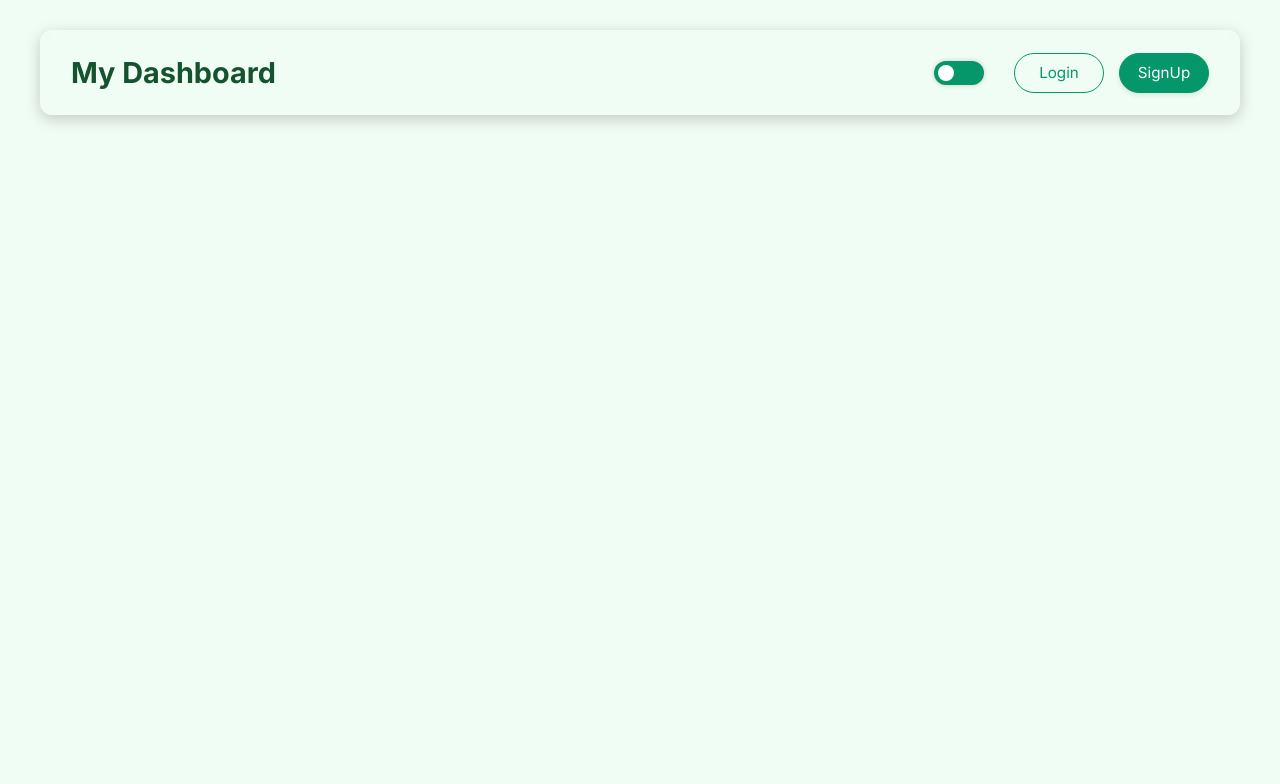
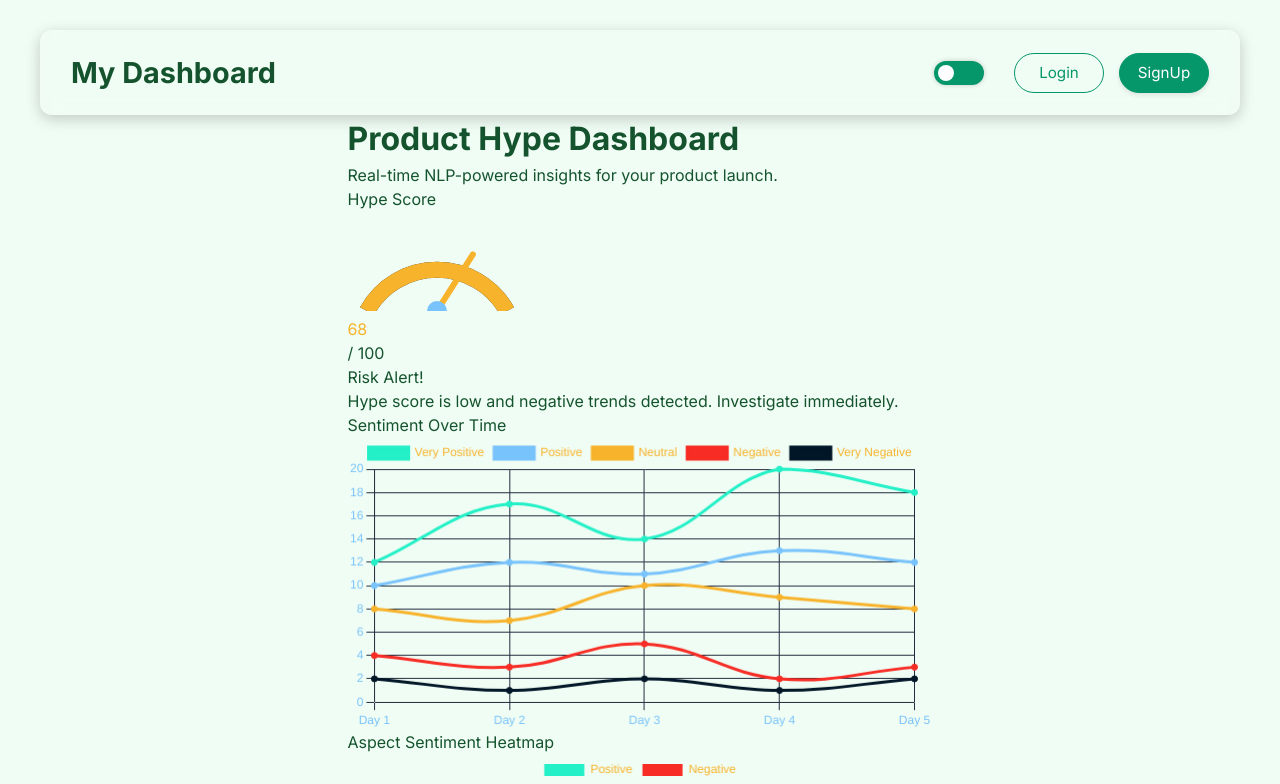
Before and after one commit to SagnikKK1/Sparkathon, a React (Vite) app in the folder frontend/: page / in a window 1280 px wide. Shown: the top 784 px of the page. Built offline with nearby package versions, Linux system fonts and the light colour scheme.

Commit message:
Added Dashboard to app.tsx

```diff
--- a/frontend/src/App.tsx
+++ b/frontend/src/App.tsx
@@ -1,6 +1,7 @@
 import { useState, useEffect } from "react";
 import "./App.css";
 import Header from "./components/header";
+import Dashboard from "./pages/Dashboard";
 
 function App() {
     const [theme, setTheme] = useState<"light" | "dark">(() => {
@@ -16,17 +17,11 @@ function App() {
     const toggleTheme = () => {
         setTheme((prevTheme) => (prevTheme === "light" ? "dark" : "light"));
     };
+
     return (
         <div className="App">
-            <Header toggleTheme={toggleTheme} currentTheme={theme}/>
-
-            {/* <button */}
-                {/* onClick={toggleTheme} */}
-                {/* className="theme-toggle-button" */}
-            {/* > */}
-                {/* Switch to {theme === "light" ? "Dark" : "Light"} Mode */}
-            {/* </button> */}
-
+            <Header toggleTheme={toggleTheme} currentTheme={theme} />
+            <Dashboard />
         </div>
     );
 }
```
